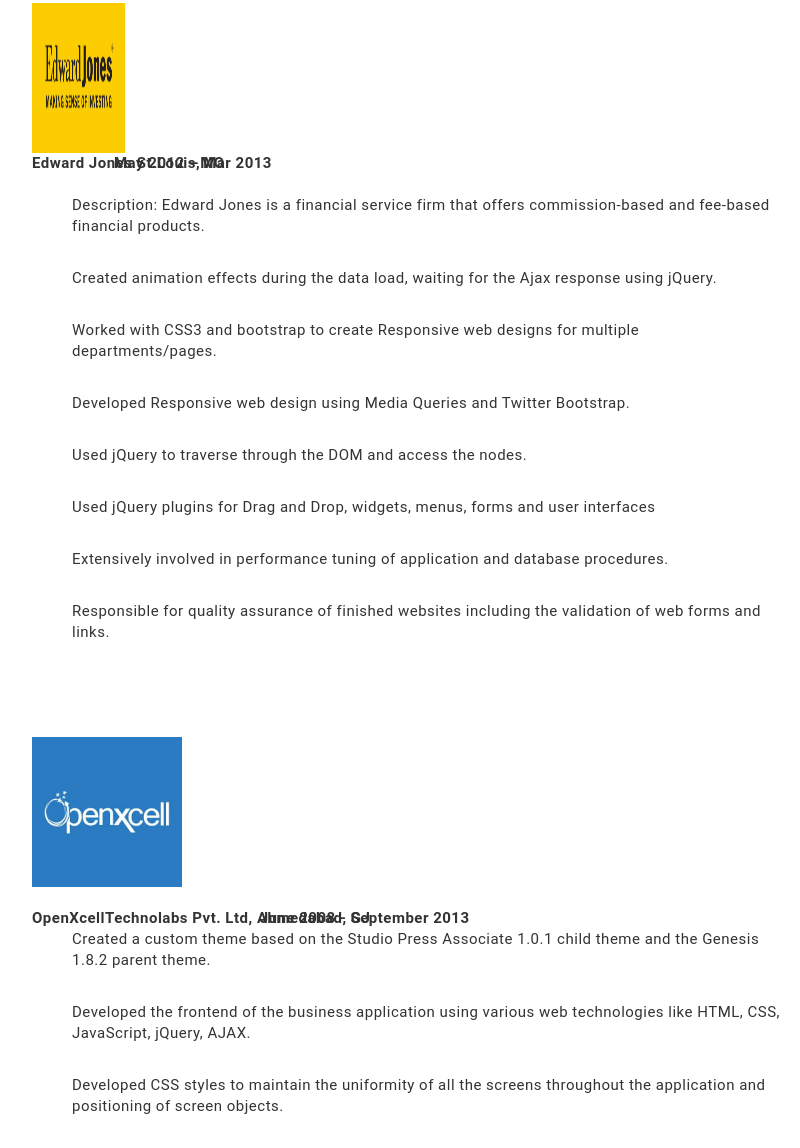
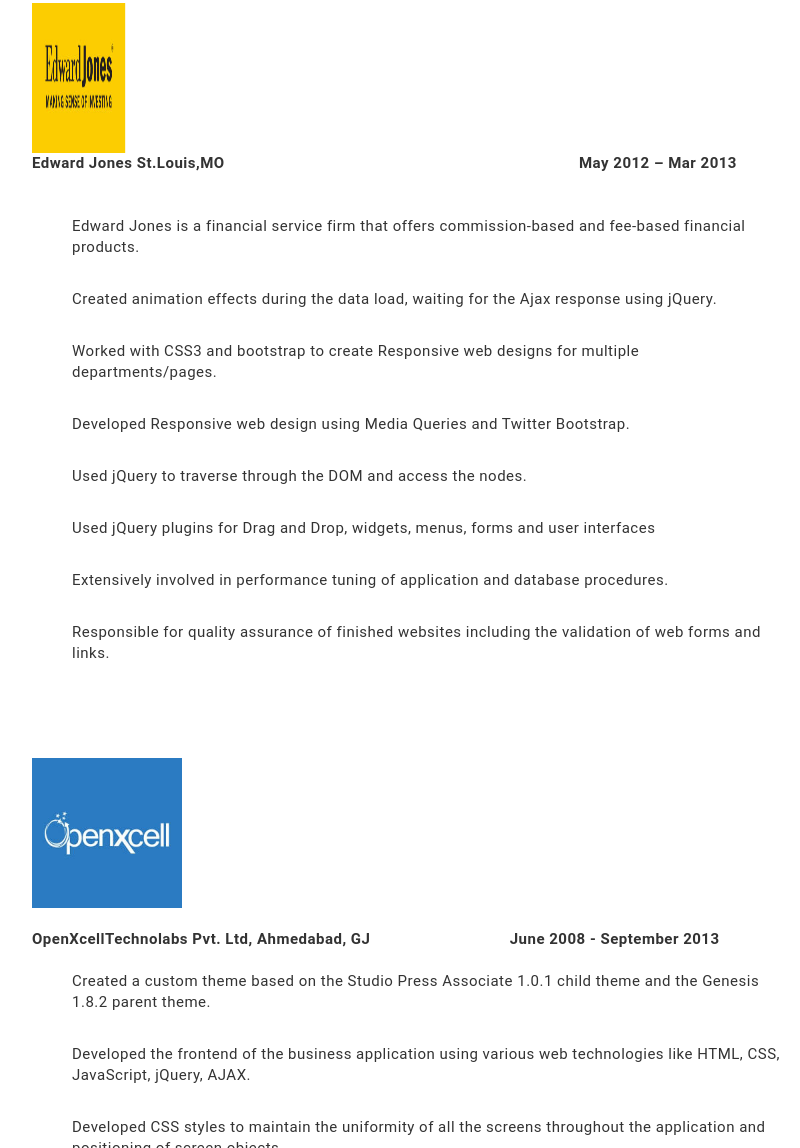
Before and after one commit to Velisha/Velisha.github.io, a plain HTML site: page index.html at #!/Work in a window 1280 px wide. Shown: the part 2079-3227 px from the top of the page, without its empty margins (233-1033 px from the left). Drawn offline with nearby package versions, Linux system fonts and the light colour scheme; some packages are replaced by stand-ins of ours.

Commit message:
Update work.html

```diff
--- a/work.html
+++ b/work.html
@@ -41,12 +41,12 @@
               <ul>To make the website faster and dynamic, various tools were used such as AJAX, CSS Sprites, browser caching, etc.</ul>
               <br> <br> <br> <br>
 
-              <img src="img/edwardjones.jpg" style="height:150px;width:150px;"> <br> <strong>Edward Jones St.Louis,MO</strong> <strong style="margin-left: -115px;"> May 2012 – Mar 2013</strong>
+              <img src="img/edwardjones.jpg" style="height:150px;width:150px;"> <br> <strong>Edward Jones St.Louis,MO</strong> <strong style="margin-left:350px;"> May 2012 – Mar 2013</strong>
 
             &nbsp;&nbsp;&nbsp;&nbsp;&nbsp;&nbsp;&nbsp;&nbsp;&nbsp;&nbsp;&nbsp;&nbsp;&nbsp;&nbsp;&nbsp;&nbsp;&nbsp;&nbsp;&nbsp;&nbsp;&nbsp;&nbsp;&nbsp;&nbsp;&nbsp;&nbsp;&nbsp;&nbsp;&nbsp;&nbsp;&nbsp;&nbsp;&nbsp;&nbsp;&nbsp;&nbsp;&nbsp;&nbsp;&nbsp;&nbsp;&nbsp;&nbsp;&nbsp;&nbsp;&nbsp;&nbsp;&nbsp;&nbsp;&nbsp;&nbsp;&nbsp;&nbsp;
 		  &nbsp;&nbsp;&nbsp;&nbsp;&nbsp;&nbsp;&nbsp;&nbsp;&nbsp;&nbsp;&nbsp;&nbsp;&nbsp;&nbsp;&nbsp;&nbsp;&nbsp;&nbsp;&nbsp;&nbsp;&nbsp;&nbsp;&nbsp;&nbsp;&nbsp;&nbsp;&nbsp;&nbsp;&nbsp;&nbsp;&nbsp;&nbsp;&nbsp;&nbsp;&nbsp;&nbsp;&nbsp;&nbsp;&nbsp;&nbsp;&nbsp;&nbsp;&nbsp;&nbsp;&nbsp;
               <br><br>
-			  <ul> Description: Edward Jones is a financial service firm that offers commission-based and fee-based financial products.</ul> <br>
+			  <ul>         Edward Jones is a financial service firm that offers commission-based and fee-based financial products.</ul> <br>
 			  <ul>
 					Created animation effects during the data load, waiting for the Ajax response using jQuery.             </ul><br>
 					<ul>
@@ -62,7 +62,7 @@
 			  <br> <br> <br> <br>
 	          <img src="img/openxcell.jpg" style="height:150px;width:150px;"> <br> <br>
 			  <strong>OpenXcellTechnolabs Pvt. Ltd, Ahmedabad, GJ</strong>
-		  <strong style="margin-left: -115px;"> June 2008 - September 2013 </strong>
+		  <strong style="margin-left: 135px;"> June 2008 - September 2013 </strong>
 		  &nbsp;&nbsp;&nbsp;&nbsp;&nbsp;&nbsp;&nbsp;&nbsp;&nbsp;&nbsp;&nbsp;&nbsp;&nbsp;&nbsp;&nbsp;&nbsp;&nbsp;&nbsp;&nbsp;&nbsp;&nbsp;&nbsp;&nbsp;&nbsp;&nbsp;&nbsp;&nbsp;&nbsp;&nbsp;&nbsp;&nbsp;&nbsp;&nbsp;&nbsp;&nbsp;&nbsp;
                   &nbsp;&nbsp;&nbsp;&nbsp;&nbsp;&nbsp;&nbsp;&nbsp;&nbsp;&nbsp;&nbsp;&nbsp;&nbsp;&nbsp;&nbsp;&nbsp;&nbsp;&nbsp;&nbsp;&nbsp;&nbsp;&nbsp;&nbsp;&nbsp;&nbsp;&nbsp;&nbsp;&nbsp;&nbsp;&nbsp;&nbsp;&nbsp;&nbsp;&nbsp;&nbsp;&nbsp;
 
```
